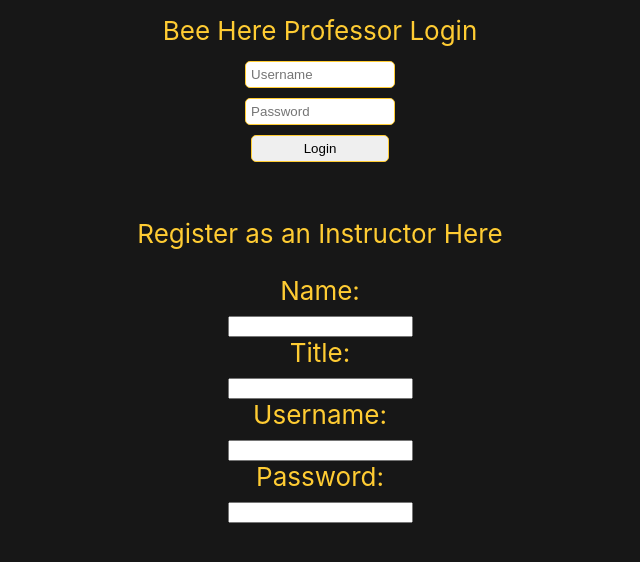
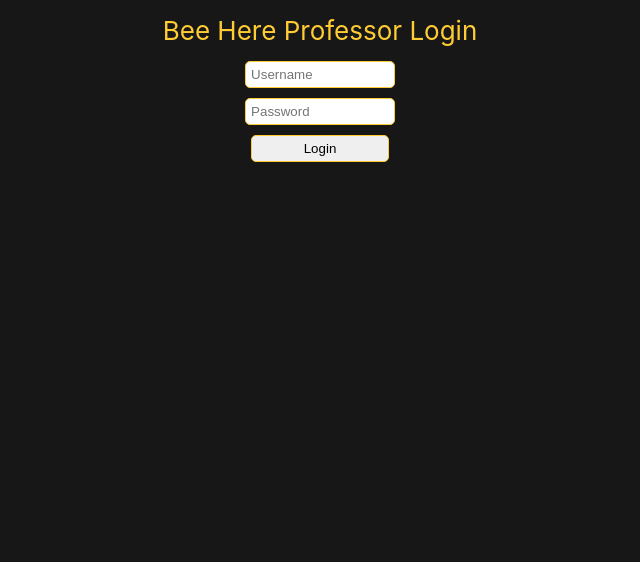
Before and after one commit to cmolder/headcount-web, a React (Create React App) app: page / in a window 1280 px wide. Shown: the top 562 px of the page, without its empty margins (320-960 px from the left). Built offline with nearby package versions, Linux system fonts and the light colour scheme.

Commit message:
removed unnessecary stuff

```diff
--- a/src/containers/App.jsx
+++ b/src/containers/App.jsx
@@ -1,9 +1,11 @@
 import React from "react";
-import Login from './Login';
+import Login from "./Login";
+import Active from ",/Active";
+
 import "../styles/App.css";
 
 function App() {
-  let login  = false; //turns to true when succesful login
+  let login = false; //turns to true when succesful login
   var active = false; //activates when class activates
 
   /*
@@ -69,22 +71,6 @@ function App() {
       <div className="App" align="left">
         <div className="App-header">
           <Login />
-
-		  <p>Register as an Instructor Here</p>
-		  <form id="newUser">
-			Name:<br></br>
-			<input type="text" name="instructName"></input>
-			<br></br>
-			Title:<br></br>
-			<input type="text" name="title"></input>
-			<br></br>
-			Username:<br></br>
-			<input type="text" name="username"></input>
-			<br></br>
-			Password:<br></br>
-			<input type="password" name="password"></input>
-			<br></br>
-		  </form>
         </div>
       </div>
     );
```
Lines whose indentation alone changed are shown as unchanged.
